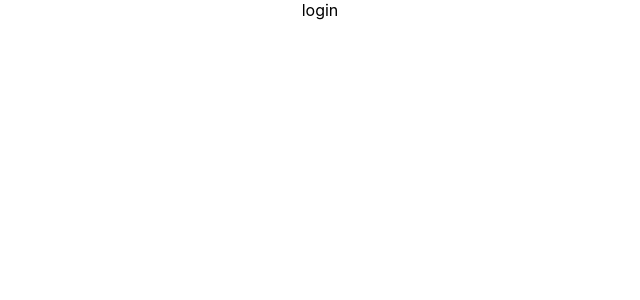
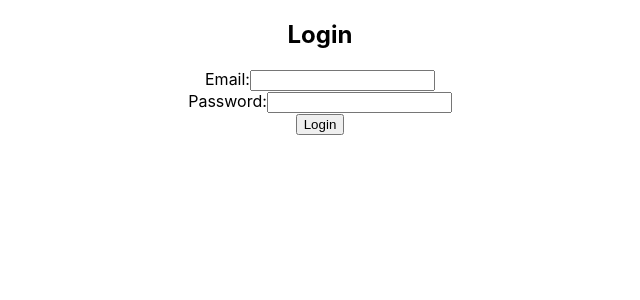
Before and after one commit to vishal6566/koflunce-assignment, a React (Create React App) app in the folder koflunce_assignment/: page /login in a window 1280 px wide. Shown: the top 300 px of the page, without its empty margins (320-960 px from the left). Built offline with nearby package versions, Linux system fonts and the light colour scheme.

Commit message:
login page logic  added

```diff
--- a/koflunce_assignment/src/components/User.jsx
+++ b/koflunce_assignment/src/components/User.jsx
@@ -1,6 +1,7 @@
 import React from 'react'
 
 const User = () => {
+
   return (
     <div>User</div>
   )
--- a/koflunce_assignment/src/components/login.jsx
+++ b/koflunce_assignment/src/components/login.jsx
@@ -1,9 +1,100 @@
-import React from 'react'
+import React from "react";
+import { useState } from "react";
+const Login = () => {
+  const [loginData, setLoginData] = useState({
+    email: "",
+    password: "",
+  });
 
-const Login = () => {
+  const [errors, setErrors] = useState({});
+
+  const validateForm = () => {
+    const newErrors = {};
+
+    if (!loginData.email) {
+      newErrors.email = "Email is required";
+    }
+
+    if (!loginData.password) {
+      newErrors.password = "Password is required";
+    }
+
+    setErrors(newErrors);
+    return Object.keys(newErrors).length === 0;
+  };
+
+  const handleLogin = async (event) => {
+    event.preventDefault();
+
+    if (validateForm()) {
+      try {
+        const response = await fetch(
+          `https://user-register-ubmr.onrender.com/users?email=${loginData.email}`
+        );
+
+        if (!response.ok) {
+          console.log("User not found");
+          return;
+        }
+
+        const userData = await response.json();
+
+        if (
+          userData.length === 1 &&
+          userData[0].password === loginData.password
+        ) {
+          console.log("User logged in successfully:", userData[0]);
+           // Save user data to local storage
+  localStorage.setItem("loggedInUser", JSON.stringify(userData[0]));
+        } else {
+          console.log("Invalid credentials");
+        }
+      } catch (error) {
+        console.error("Error fetching data:", error);
+      }
+
+      // Clear the login form after login attempt
+      setLoginData({
+        email: "",
+        password: "",
+      });
+    }
+  };
+
+  const handleInputChange = (event) => {
+    const { name, value } = event.target;
+    setLoginData((prevData) => ({ ...prevData, [name]: value }));
+  };
+
   return (
-    <div>login</div>
-  )
-}
+    <div>
+      <h2>Login</h2>
+      <form onSubmit={handleLogin}>
+        <div>
+          <label>Email:</label>
+          <input
+            type="text"
+            name="email"
+            value={loginData.email}
+            onChange={handleInputChange}
+          />
+          {errors.email && <span className="error">{errors.email}</span>}
+        </div>
+        <div>
+          <label>Password:</label>
+          <input
+            type="password"
+            name="password"
+            value={loginData.password}
+            onChange={handleInputChange}
+          />
+          {errors.password && <span className="error">{errors.password}</span>}
+        </div>
 
-export default Login
+        <button type="submit">Login</button>
+      </form>
+    </div>
+  );
+};
+
+export default Login;
--- a/koflunce_assignment/src/components/register.jsx
+++ b/koflunce_assignment/src/components/register.jsx
@@ -49,9 +49,20 @@ const Register = () => {
         .catch((err) => {
           console.log(err)
         });
+setFormData({
 
+    name: "",
+    email: "",
+    password: "",
+    mobile: "",
+    age: "",
+    address: "",
+    gender: "",
+    occupation: "",
+  })
 
     }
+
   };
 
 
```
